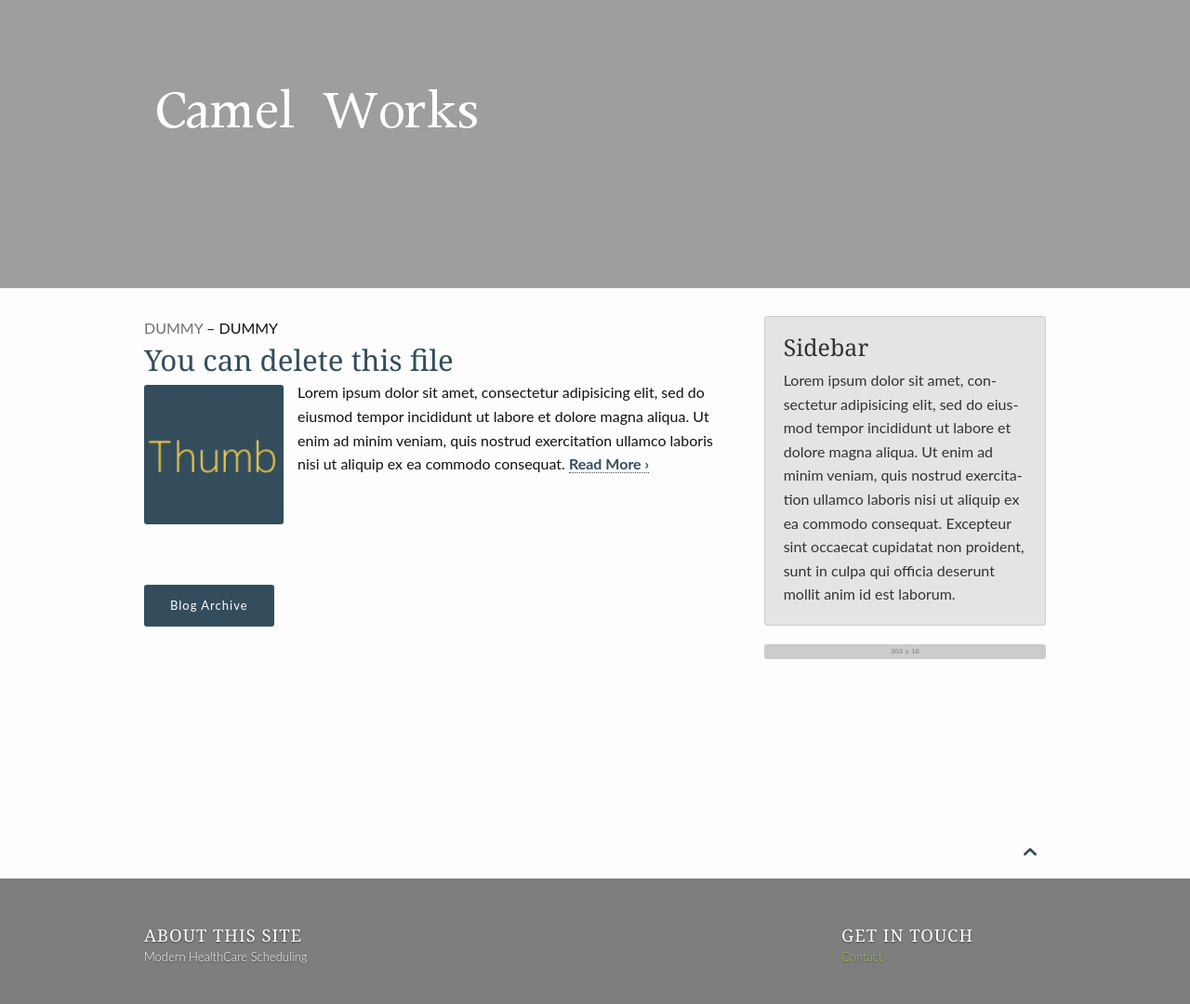
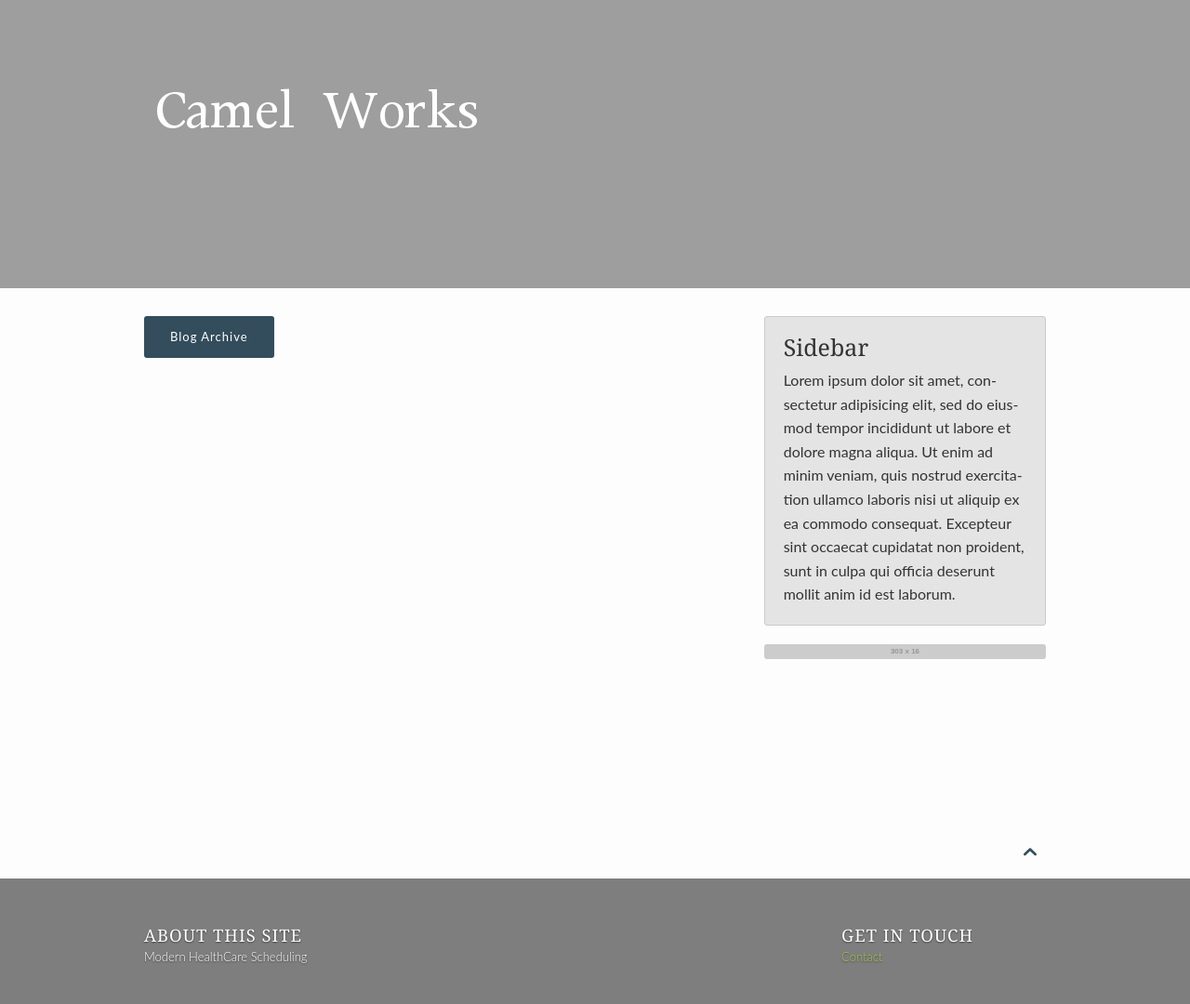
Before and after one commit to doesnotexist/camelworks-website, a Jekyll site: the page built from blog/index.html, in a window 1280 px wide. Shown: the whole page at 93% size. Built offline with Jekyll 4.4.1, drawn with Linux system fonts in a browser that asks for light colours; the list of posts is cut into pages by our own code.

```diff
--- a/_posts/2015-10-15-dummy-delete-me.md
+++ /dev/null
@@ -1,35 +0,0 @@
----
-layout: page
-#
-# Content
-#
-subheadline: "Dummy"
-title: "You can delete this file"
-teaser: "Lorem ipsum dolor sit amet, consectetur adipisicing elit, sed do eiusmod tempor incididunt ut labore et dolore magna aliqua. Ut enim ad minim veniam, quis nostrud exercitation ullamco laboris nisi ut aliquip ex ea commodo consequat."
-categories:
-  - dummy
-tags:
-  - dummy
-#
-# Styling
-#
-image:
-  header: ""
-  thumb: "you-can-delete-me-thumb.png"
-  homepage: "you-can-delete-me-homepage.png"
-  caption: "Caption?"
-  url: "http://phlow.de/"
----
-
-
-
- [1]: #
- [2]: #
- [3]: #
- [4]: #
- [5]: #
- [6]: #
- [7]: #
- [8]: #
- [9]: #
- [10]: #
```
Also changed, not shown: pages/contact.md (+2 -0 lines), images/you-can-delete-me-homepage.png (deleted), images/you-can-delete-me-thumb.png (deleted).
